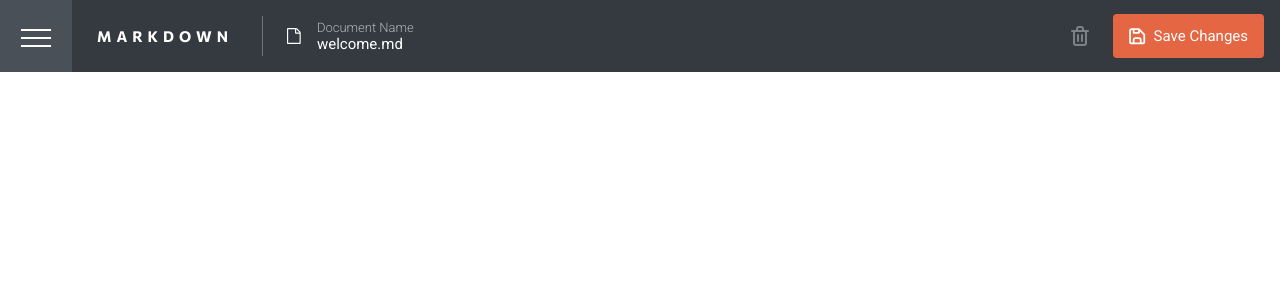
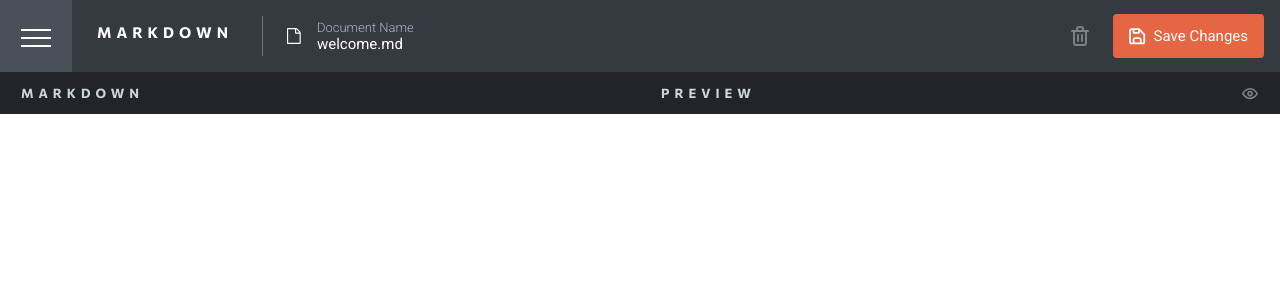
Before and after one commit to DevNucleus86/distraction-free-writing, a Vue app: page / in a window 1280 px wide. Shown: the top 300 px of the page. Built offline with nearby package versions, Linux system fonts and the light colour scheme.

Commit message:
Setup basic layout for markdown Editor/Preview components

```diff
--- /dev/null
+++ b/src/components/Layouts/MarkdownPanel.vue
@@ -0,0 +1,49 @@
+<template>
+  <div class="markdown-panel">
+    <div class="markdown-panel__header">
+      <h2 class="markdown-panel__heading">{{ heading }}</h2>
+      <div><slot name="button"></slot></div>
+    </div>
+    <div class="markdown-panel__content container"><slot></slot></div>
+  </div>
+</template>
+
+<script>
+export default {
+  name: "MarkDownPanel",
+  props: {
+    heading: {
+      type: String,
+      required: true
+    },
+    showBorder: {
+      type: Boolean,
+      default: false
+    }
+  }
+};
+</script>
+
+<style lang="scss">
+.markdown-panel {
+  &__header {
+    background-color: var(--background-panel-heading);
+    height: 42px;
+    display: flex;
+    align-items: center;
+    justify-content: space-between;
+  }
+  &__heading {
+    font-size: 13px;
+    padding-left: 21px;
+    margin-bottom: 0;
+    font-family: "Commissioner", sans-serif;
+    letter-spacing: 5px;
+    text-transform: uppercase;
+  }
+  &__content {
+    background-color: var(--background-main);
+    height: 100%;
+  }
+}
+</style>
--- /dev/null
+++ b/src/components/MarkdownEditor.vue
@@ -0,0 +1,18 @@
+<template>
+  <section>
+    <markdown-panel heading="Markdown"></markdown-panel>
+  </section>
+</template>
+
+<script>
+import MarkdownPanel from "./Layouts/MarkdownPanel.vue";
+
+export default {
+  name: "MarkdownEditor",
+  components: {
+    MarkdownPanel
+  }
+};
+</script>
+
+<style></style>
--- /dev/null
+++ b/src/components/MarkdownPreview.vue
@@ -0,0 +1,36 @@
+<template>
+  <section>
+    <markdown-panel heading="Preview">
+      <template #button>
+        <button class="markdown-preview__button">
+          <svg width="16" height="12" xmlns="http://www.w3.org/2000/svg">
+            <path
+              d="M7.784.003c4.782-.144 7.597 4.31 8.109 5.198a.8.8 0 0 1 0 .8c-.688 1.2-3.255 5.086-7.677 5.198h-.2c-4.71 0-7.405-4.326-7.909-5.198a.8.8 0 0 1 0-.8C.803 4.001 3.362.115 7.784.003Zm.38 1.6h-.3c-3.199.08-5.286 2.71-6.086 3.998C2.482 6.73 4.73 9.68 8.176 9.6c3.199-.08 5.262-2.711 6.086-3.999-.712-1.127-2.967-4.086-6.398-3.998ZM8 2.803A2.799 2.799 0 1 1 8 8.4a2.799 2.799 0 0 1 0-5.598Zm0 1.599A1.2 1.2 0 1 0 8 6.8a1.2 1.2 0 0 0 0-2.4Z"
+              fill="#7C8187" />
+          </svg>
+        </button>
+      </template>
+    </markdown-panel>
+  </section>
+</template>
+
+<script>
+import MarkdownPanel from "./Layouts/MarkdownPanel.vue";
+
+export default {
+  name: "MarkdownPreview",
+  components: {
+    MarkdownPanel
+  }
+};
+</script>
+
+<style lang="scss">
+.markdown-preview {
+  &__button {
+    border: none;
+    background: none;
+    margin-right: 16px;
+  }
+}
+</style>
--- a/src/components/TheHeader.vue
+++ b/src/components/TheHeader.vue
@@ -13,7 +13,7 @@
         </g>
       </svg>
     </div>
-    <span class="header__heading">MARKDOWN</span>
+    <h1 class="header__heading">MARKDOWN</h1>
     <div class="header__divider"></div>
     <div class="header__file">
       <file-display>welcome.md</file-display>
@@ -63,6 +63,7 @@ export default {
   }
 
   &__heading {
+    font-size: 15px;
     color: var(--bs-white);
     text-align: center;
     line-height: 72px;
--- a/src/router/index.js
+++ b/src/router/index.js
@@ -1,11 +1,11 @@
 import { createRouter, createWebHistory } from "vue-router";
-import HomeView from "../views/HomeView.vue";
+import MarkdownHome from "../views/MarkdownHome.vue";
 
 const routes = [
   {
     path: "/",
-    name: "home",
-    component: HomeView
+    name: "MarkdownHome",
+    component: MarkdownHome
   }
 ];
 
--- a/src/scss/_typography.scss
+++ b/src/scss/_typography.scss
@@ -11,7 +11,7 @@ h3,
 h4,
 h5,
 h6 {
-  color: var(--bs-gray-700);
+  color: var(--text-main);
 }
 
 .color-light {
--- a/src/scss/_variables.scss
+++ b/src/scss/_variables.scss
@@ -4,25 +4,28 @@
   --highlight-secondary: #f39765;
 
   //dark-light theme colors
-  --background-main: $var(--bs-white);
-  --background-secondary: $var(--bs-gray-200);
-  --text-main: $var(--bs-gray-700);
-  --text-secondary: $var(--bs-gray-500);
-  --text-highlight: $var(--bs-gray-700);
+  --background-main: var(--bs-black);
+  --background-secondary: var(--bs-gray-200);
+  --background-panel-heading: var(--bs-gray-900);
+  --text-main: var(--bs-gray-400);
+  --text-secondary: var(--bs-gray-400);
+  --text-highlight: var(--bs-white);
 }
 
 html[data-theme="light"] {
-  --background-main: $var(--bs-white);
-  --background-secondary: $var(--grey-one);
-  --text-main: $var(--grey-six);
-  --text-secondary: $var(--grey-four);
-  --text-highlight: $var(--grey-six);
+  --background-main: var(--bs-white);
+  --background-secondary: var(--bs-gray-100);
+  --background-panel-heading: var(--bs-gray-200);
+  --text-main: var(--bs-gray-600);
+  --text-secondary: var(--bs-gray-500);
+  --text-highlight: var(--bs-gray-600);
 }
 
 html[data-theme="dark"] {
-  --background-main: $var(--black);
-  --background-secondary: $var(--bs-gray-200);
-  --text-main: $var(--bs-gray-400);
-  --text-secondary: $var(--bs-gray-400);
-  --text-highlight: $var(--bs-white);
+  --background-main: var(--bs-black);
+  --background-secondary: var(--bs-gray-200);
+  --background-panel-heading: var(--bs-gray-900);
+  --text-main: var(--bs-gray-400);
+  --text-secondary: var(--bs-gray-400);
+  --text-highlight: var(--bs-white);
 }
--- a/src/views/HomeView.vue
+++ /dev/null
@@ -1,9 +0,0 @@
-<template>
-  <div class="home"></div>
-</template>
-
-<script>
-export default {
-  name: "HomeView"
-};
-</script>
--- /dev/null
+++ b/src/views/MarkdownHome.vue
@@ -0,0 +1,21 @@
+<template>
+  <div class="markdown-home">
+    <div style="display: flex">
+      <markdown-editor style="width: 50%"></markdown-editor>
+      <markdown-Preview style="width: 50%"></markdown-Preview>
+    </div>
+  </div>
+</template>
+
+<script>
+import MarkdownEditor from "@/components/MarkdownEditor.vue";
+import MarkdownPreview from "@/components/MarkdownPreview.vue";
+
+export default {
+  name: "MarkdownHome",
+  components: {
+    MarkdownEditor,
+    MarkdownPreview
+  }
+};
+</script>
```
